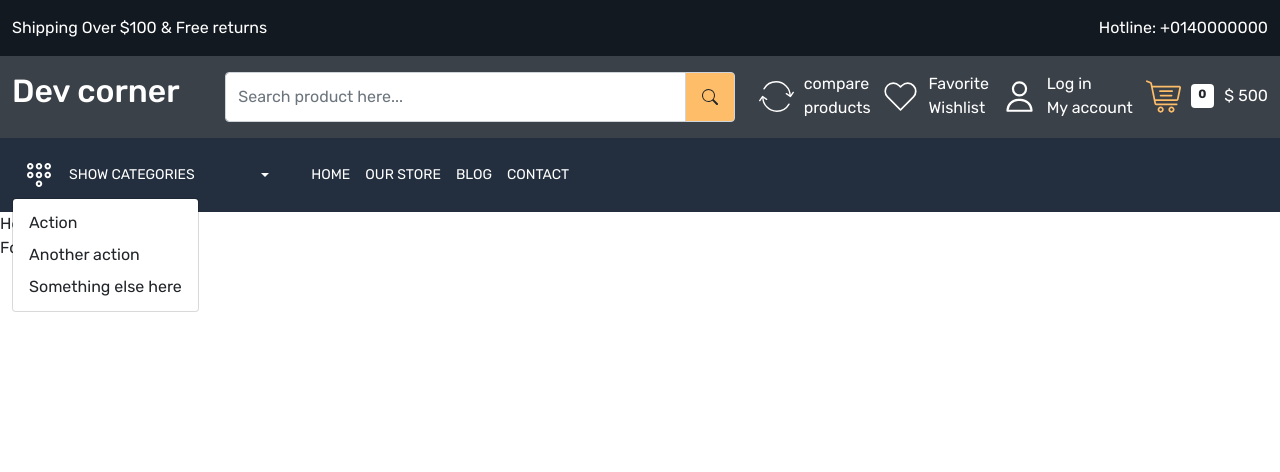
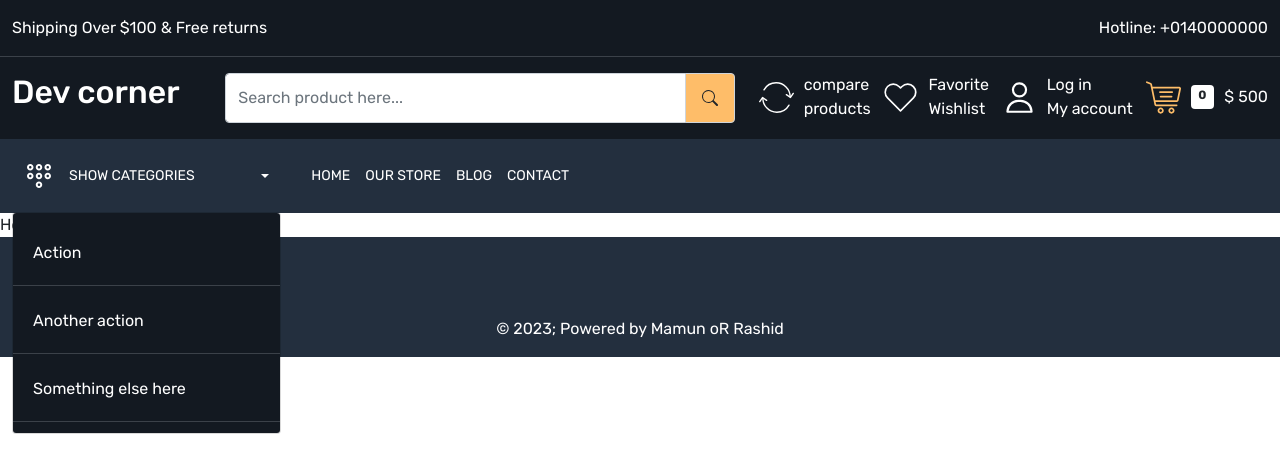
Before and after one commit to Mamun35421/E-comerce-Website, a React (Create React App) app: page / in a window 1280 px wide. Both pictures are taken after a click on the button "SHOW CATEGORIES". Shown: the top 472 px of the page. Built offline with nearby package versions, Linux system fonts and the light colour scheme.

Commit message:
footer-section add

```diff
--- a/src/App.css
+++ b/src/App.css
@@ -37,10 +37,11 @@
 .header-top-strip{
   border-bottom: var(--color-3b4149);
   background-color:var(--color-121921);
+  border-bottom: 1px solid var(--color-3b4149);
 }
 
 .header-upper{
-  background-color:var(--color-3b4149);
+  background-color:var(--color-121921);
 }
 .header-bottom{
   background-color: var(--color-23f3e);
@@ -67,7 +68,31 @@
   box-shadow: none;
 }
 
+.header-bottom .dropdown-menu{
+  background-color: var(--color-121921);
+  width: 100%;
+  transform: translate3d(0px,57px,0px) !important;
+
+}
+.header-bottom .dropdown-item{
+  padding: 20px;
+  margin-bottom: 3px;
+  border-bottom: 1px solid var(--color-3b4149);
+}
+
+.header-bottom .dropdown-item:hover{
+  background-color: transparent;
+  color: var(--color-febd69) !important;
+}
+
+/*Header part end */
+
+/*Footer part */
+
+footer{
+  background-color: var(--color-23f3e);
+}
 
 
 
-/*Header part end */
+/*Footer part ends */
--- a/src/Components/Footer.js
+++ b/src/Components/Footer.js
@@ -2,7 +2,20 @@
 
 const Footer = () => {
   return (
-    <div>Footer</div>
+ <>
+ <footer className='py-3'></footer>
+ <footer className='py-3'></footer>
+ <footer className='py-3'>
+    <div className='container-xxl'>
+        <div className='row'>
+            <div className='col-12 '>
+                <p className='text-center mb-0 text-white'>&copy; {new Date().getFullYear()}; Powered by Mamun oR Rashid{''} </p>
+            </div>
+        </div>
+    </div>
+ </footer>
+
+ </>
   )
 }
 
--- a/src/Components/Header.js
+++ b/src/Components/Header.js
@@ -81,9 +81,10 @@
                                          <img src='images/menu.svg' alt='' /><span className='me-5 d-inline-block'>Show Categories</span>
                                         </button>
                                         <ul class="dropdown-menu" aria-labelledby="dropdownMenuButton1">
-                                            <li><a class="dropdown-item" href="#">Action</a></li>
-                                            <li><a class="dropdown-item" href="#">Another action</a></li>
-                                            <li><a class="dropdown-item" href="#">Something else here</a></li>
+                                            <Link className="dropdown-item text-white" to="">Action</Link>
+                                            <Link className="dropdown-item text-white" to="">Another action</Link>
+                                            <Link className="dropdown-item text-white" to="">Something else here</Link>
+
                                         </ul>
                                     </div>
                                 </div>
```
